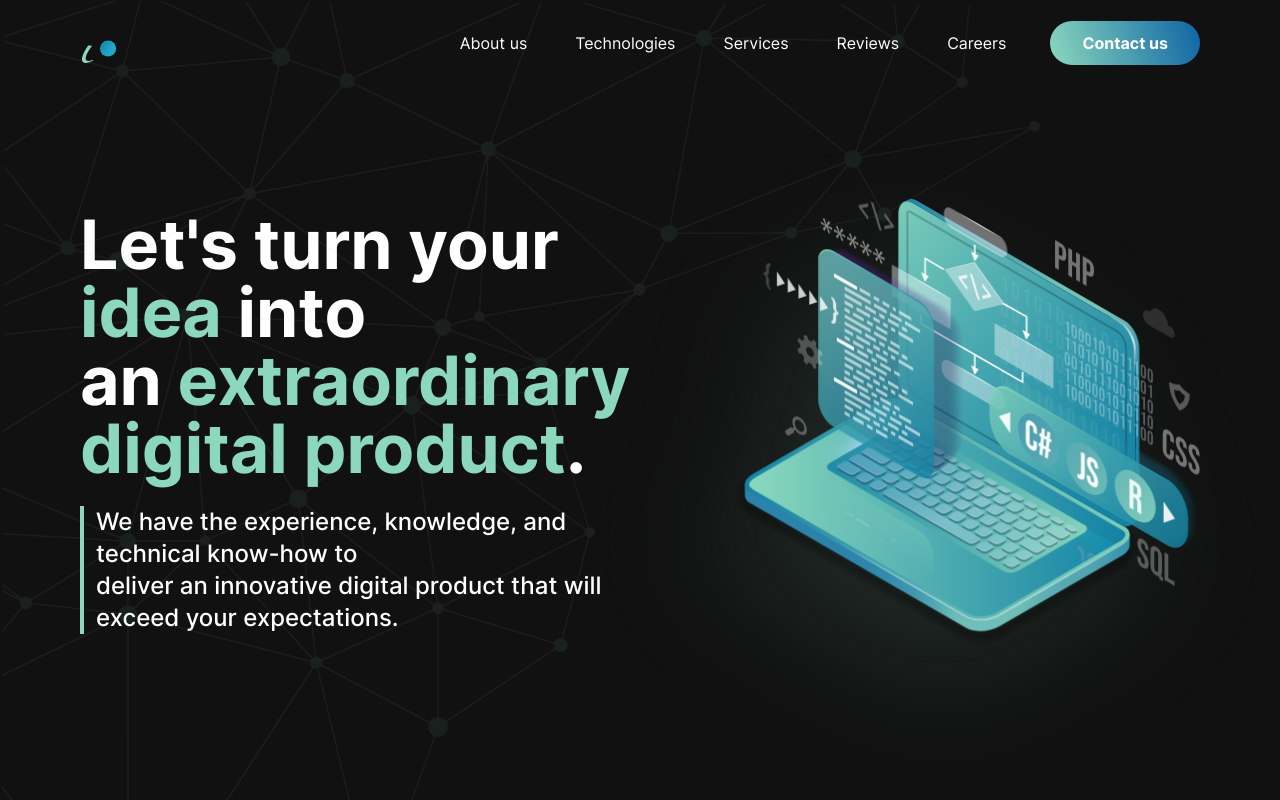
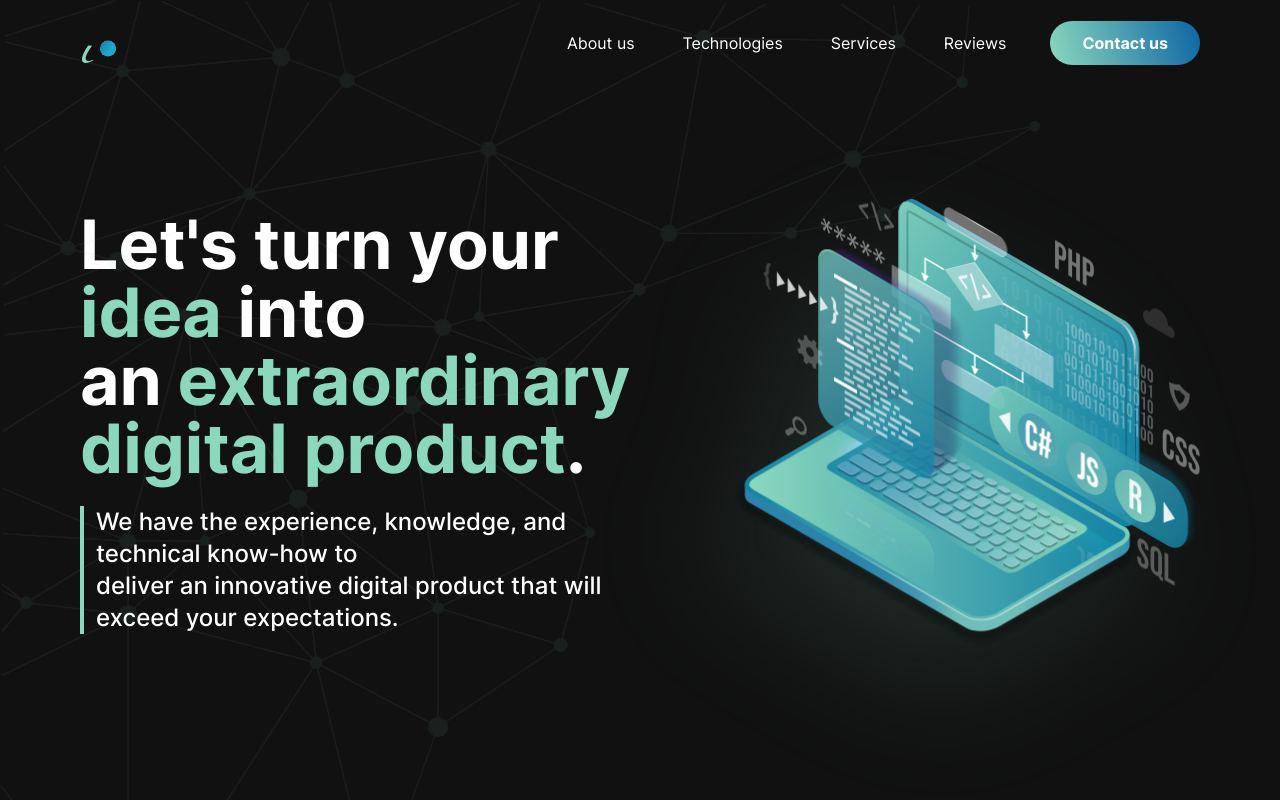
Before and after one commit to futureproofsoft/fps-web, a Next.js app: page / in a window 1280 px wide. Shown: the top 800 px of the page. Built offline with nearby package versions, Linux system fonts and the light colour scheme.

Commit message:
feat: logoAnimation: refactor code, add smooth scroll

```diff
--- a/next.config.js
+++ b/next.config.js
@@ -6,7 +6,7 @@ const nextConfig = {
 
   reactStrictMode: true,
   swcMinify: true,
-  output: 'export',
+  // output: 'export',
   // Uncoment to add domain whitelist
   // images: {
   //   domains: [
--- a/src/app/layout.tsx
+++ b/src/app/layout.tsx
@@ -56,7 +56,7 @@ export default function RootLayout({
   children: React.ReactNode;
 }) {
   return (
-    <html>
+    <html className='!scroll-smooth'>
       <body className='bg-blackBg mx-20 overflow-x-hidden text-white'>
         <NavBar />
         {children}
--- a/src/components/HowItWorks/WhoWeAre.tsx
+++ b/src/components/HowItWorks/WhoWeAre.tsx
@@ -2,7 +2,7 @@ import * as React from 'react';
 
 export const WhoWeAre = () => {
   return (
-    <div className='py-28'>
+    <section id='about-us' className='py-28'>
       <h3 className='border-greenText border-s-4 px-3 text-xl font-bold tracking-[4.8px]'>
         WHO WE ARE
       </h3>
@@ -19,6 +19,6 @@ export const WhoWeAre = () => {
           a wide spectrum of projects.
         </p>
       </div>
-    </div>
+    </section>
   );
 };
--- a/src/components/Technologies/Technologies.tsx
+++ b/src/components/Technologies/Technologies.tsx
@@ -4,7 +4,7 @@ import { TechnologiesItem } from '@/components/Technologies/TechnologiesItem';
 
 export const Technologies = () => {
   return (
-    <div className='py-28'>
+    <section id='technologies' className='py-28'>
       <div>
         <h3 className='border-greenText border-s-4 px-3 text-2xl font-bold tracking-[4.8px]'>
           TECHNOLOGIES
@@ -15,6 +15,6 @@ export const Technologies = () => {
         </h2>
       </div>
       <TechnologiesItem />
-    </div>
+    </section>
   );
 };
--- a/src/components/Technologies/TechnologiesItem.tsx
+++ b/src/components/Technologies/TechnologiesItem.tsx
@@ -6,11 +6,11 @@ import nodejsTechnologiesIcon from 'public/images/technologies/nodejsTechologies
 import * as React from 'react';
 
 const technologiesClassName =
-  'flex justify-center p-20 transition duration-300 hover:scale-125';
+  'flex justify-center my-20 transition duration-300 hover:scale-125';
 
 export const TechnologiesItem = () => {
   return (
-    <div className='grid grid-cols-4 gap-[18px] overflow-hidden'>
+    <div className='grid grid-cols-4 gap-[18px]'>
       <div className={technologiesClassName}>
         <Image src={cssTechnologiesIcon} alt='html logo' />
       </div>
--- a/src/components/backgroundWeb/BackgroundWeb.tsx
+++ b/src/components/backgroundWeb/BackgroundWeb.tsx
@@ -5,7 +5,7 @@ import * as React from 'react';
 export const BackgroundWeb = () => {
   return (
     <div className='flash absolute left-0 top-0 w-full'>
-      <Image src={backgroundWeb} alt='Asset image' width={1040} />
+      <Image src={backgroundWeb} alt='Background Web image' width={1040} />
     </div>
   );
 };
--- a/src/components/navbar/Item.tsx
+++ b/src/components/navbar/Item.tsx
@@ -1,12 +1,15 @@
 interface ItemProps {
   className?: string;
   children: React.ReactNode;
+  href: string;
 }
 
-export const Item: React.FC<ItemProps> = ({ children, className }) => {
+export const Item: React.FC<ItemProps> = ({ children, className, href }) => {
   return (
     <li>
-      <a className={className}>{children}</a>
+      <a href={href} data-te-smooth-scroll-init className={className}>
+        {children}
+      </a>
     </li>
   );
 };
--- a/src/components/navbar/NavBar.tsx
+++ b/src/components/navbar/NavBar.tsx
@@ -8,8 +8,12 @@ import { Item } from '@/components/navbar/Item';
 export const NavBar = () => {
   const [showNav, setShowNav] = React.useState(true);
   const [lastScrollPosition, setLastScrollPosition] = React.useState(0);
+  const [yscale, setYscale] = React.useState(0);
 
   React.useEffect(() => {
+    if (typeof window !== 'undefined') {
+      setYscale(window.scrollY / window.innerHeight);
+    }
     const handleScroll = () => {
       if (window.scrollY > lastScrollPosition) {
         setShowNav(false);
@@ -45,11 +49,6 @@ export const NavBar = () => {
     }
   });
 
-  let yscale = 0;
-  if (typeof window !== 'undefined') {
-    yscale = window.scrollY / window.innerHeight;
-  }
-
   const navStyle = {
     opacity: showNav ? 1 : 0,
     top: showNav ? 0 : '-100px',
@@ -57,13 +56,17 @@ export const NavBar = () => {
     transitionTimingFunction: 'ease-in-out',
   };
 
+  const ulItemStyle =
+    'hover:border-greenText  cursor-pointer px-1 py-3 font-normal transition duration-300 hover:border-b-4';
+
+  const contactUsStyle =
+    'color-1  btn-hover cursor-pointer rounded-3xl px-8 py-3 font-bold';
+
   return (
     <header
       style={navStyle}
-      className={`z-30 -mx-20 flex items-center justify-between px-20
-      ${yscale > 0 ? `sticky top-0 transition duration-500` : ''} ${
-        showNav && yscale > 0 ? `bg-black/90` : `flash-color `
-      } `}
+      className={`sticky z-30 -mx-20 flex items-center justify-between  px-20
+      ${showNav && yscale > 0 ? `bg-black/90` : `flash-color`} `}
     >
       <a href='#'>
         <LogoHeader width={270} alt='Logo' className='z-20 py-4' />
@@ -71,22 +74,20 @@ export const NavBar = () => {
 
       <nav>
         <ul className='flex space-x-10 text-base font-medium'>
-          <Item className='hover:border-greenText  cursor-pointer px-1 py-3 font-normal transition duration-300 hover:border-b-4'>
+          <Item href='#about-us' className={ulItemStyle}>
             About us
           </Item>
-          <Item className='hover:border-greenText  cursor-pointer px-1 py-3 font-normal transition duration-300 hover:border-b-4'>
+          <Item href='#technologies' className={ulItemStyle}>
             Technologies
           </Item>
-          <Item className='hover:border-greenText  cursor-pointer px-1 py-3 font-normal transition duration-300 hover:border-b-4'>
+          <Item href='#services' className={ulItemStyle}>
             Services
           </Item>
-          <Item className='hover:border-greenText  cursor-pointer px-1 py-3 font-normal transition duration-300 hover:border-b-4'>
+          <Item href='#reviews' className={ulItemStyle}>
             Reviews
           </Item>
-          <Item className='hover:border-greenText  cursor-pointer px-1 py-3 font-normal transition duration-300 hover:border-b-4'>
-            Careers
-          </Item>
-          <Item className='color-1  btn-hover cursor-pointer rounded-3xl px-8 py-3 font-bold'>
+          {/* <Item className={ulItemStyle}>Careers</Item> */}
+          <Item href='#contact-us' className={contactUsStyle}>
             Contact us
           </Item>
         </ul>
@@ -94,3 +95,20 @@ export const NavBar = () => {
     </header>
   );
 };
+
+/*
+ <svg
+        xmlns='http://www.w3.org/2000/svg'
+        fill='none'
+        viewBox='0 0 24 24'
+        strokeWidth={1.5}
+        stroke='#8BD8BD'
+        className='h-12 w-12'
+      >
+        <path
+          strokeLinecap='round'
+          strokeLinejoin='round'
+          d='M3.75 6.75h16.5M3.75 12h16.5m-16.5 5.25h16.5'
+        />
+      </svg>
+*/
```
